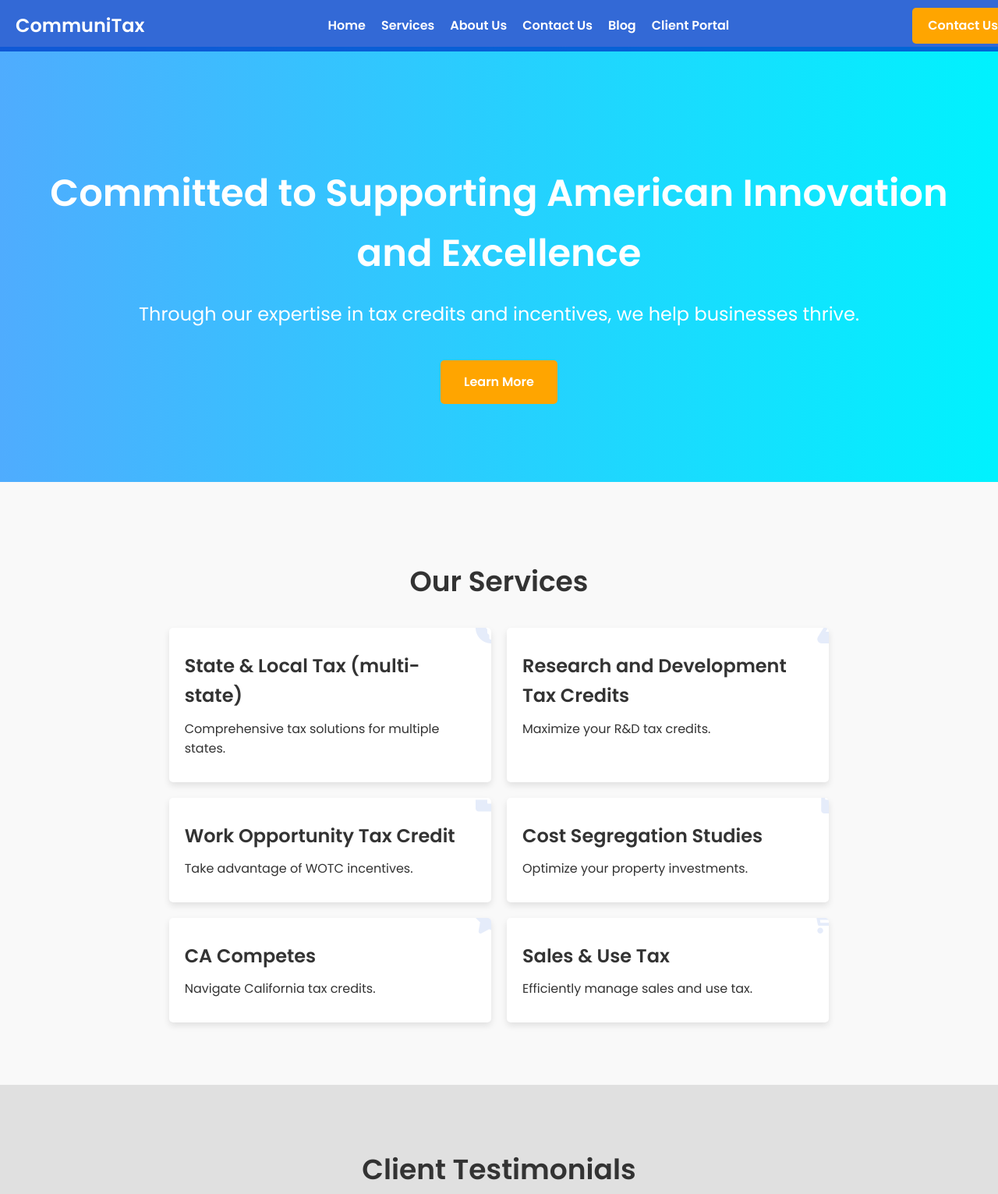
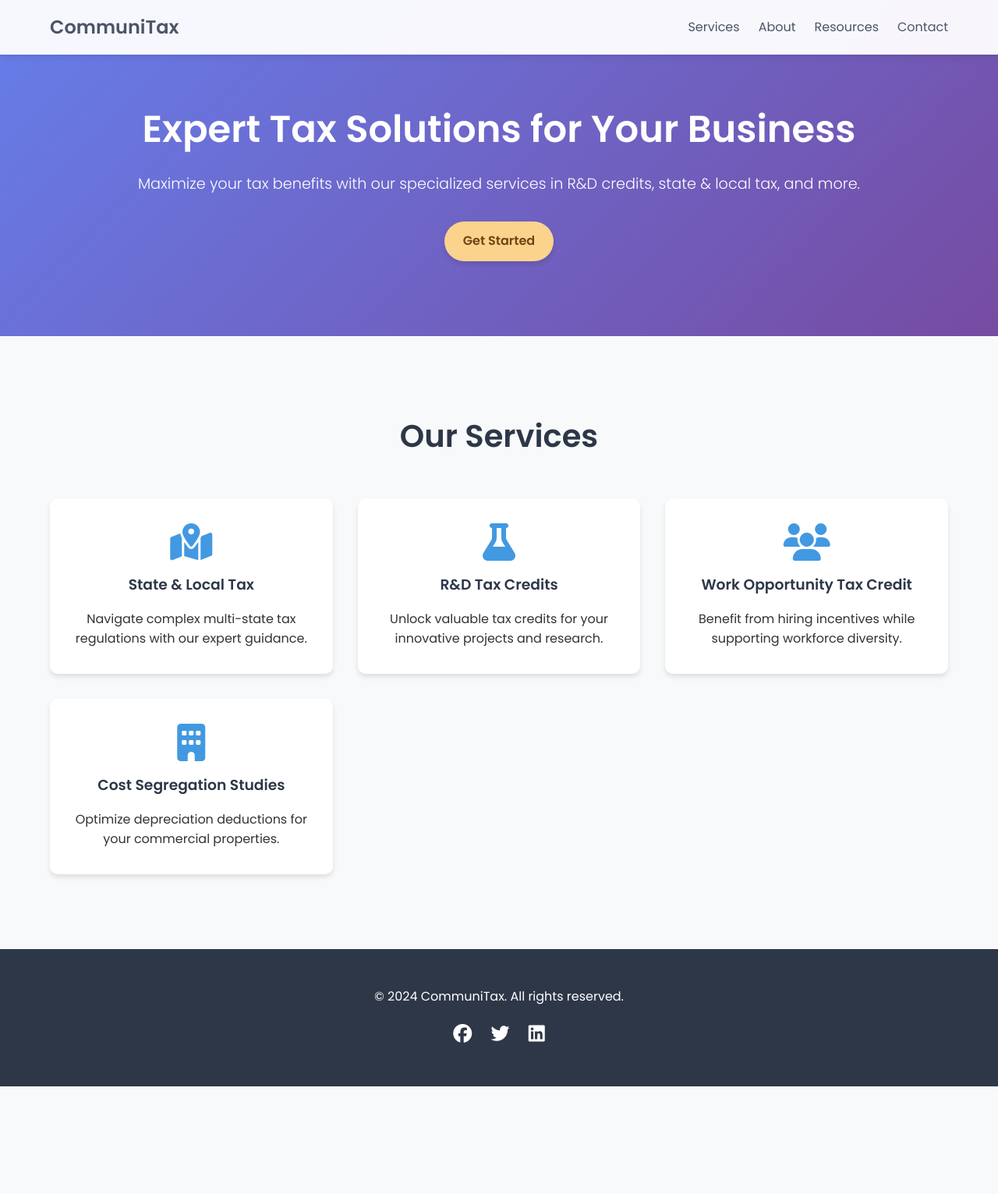
Before and after one commit to TIN2131/AvisStories, a plain HTML site: page MartinsWebsite.html in a window 1280 px wide. Shown: the top 1531 px of the page at 78% size. After the commit the page ends 1393 px from the top, so only its background shows below. Drawn offline with Linux system fonts and the light colour scheme.

Commit message:
Update MartinsWebsite.html

```diff
--- a/MartinsWebsite.html
+++ b/MartinsWebsite.html
@@ -3,334 +3,256 @@
 <head>
     <meta charset="UTF-8">
     <meta name="viewport" content="width=device-width, initial-scale=1.0">
-    <title>CommuniTax</title>
-    <link href="https://fonts.googleapis.com/css2?family=Poppins:wght@400;600&display=swap" rel="stylesheet">
-    <link rel="stylesheet" href="https://cdnjs.cloudflare.com/ajax/libs/font-awesome/6.0.0-beta3/css/all.min.css">
+    <title>CommuniTax - Expert Tax Solutions for Your Business</title>
+    <link href="https://fonts.googleapis.com/css2?family=Poppins:wght@300;400;600&display=swap" rel="stylesheet">
+    <script src="https://kit.fontawesome.com/a076d05399.js"></script>
     <style>
+        /* Reset and base styles */
+        * {
+            margin: 0;
+            padding: 0;
+            box-sizing: border-box;
+        }
         body {
             font-family: 'Poppins', sans-serif;
-            margin: 0;
-            padding: 0;
+            line-height: 1.6;
             color: #333;
-            line-height: 1.6;
+            background-color: #f8f9fa;
+        }
+        .container {
+            width: 90%;
+            max-width: 1200px;
+            margin: 0 auto;
         }
 
+        /* Header styles */
         header {
-            background: rgba(0, 68, 204, 0.8);
-            color: white;
-            padding: 10px 20px;
-            display: flex;
-            justify-content: space-between;
-            align-items: center;
+            background-color: rgba(255, 255, 255, 0.95);
+            box-shadow: 0 2px 10px rgba(0, 0, 0, 0.1);
             position: fixed;
             width: 100%;
             top: 0;
             z-index: 1000;
         }
-
+        nav {
+            display: flex;
+            justify-content: space-between;
+            align-items: center;
+            padding: 1rem 0;
+        }
         .logo {
-            font-size: 24px;
-            font-weight: bold;
+            font-size: 1.5rem;
+            font-weight: 600;
+            color: #4a5568;
+        }
+        .nav-links {
+            display: flex;
+            list-style: none;
+        }
+        .nav-links li {
+            margin-left: 1.5rem;
+        }
+        .nav-links a {
+            color: #4a5568;
+            text-decoration: none;
+            font-weight: 400;
+            transition: color 0.3s ease;
+        }
+        .nav-links a:hover {
+            color: #3182ce;
         }
 
-        nav ul {
-            list-style: none;
-            margin: 0;
-            padding: 0;
-            display: flex;
+        /* Hero section styles */
+        .hero {
+            background: linear-gradient(135deg, #667eea 0%, #764ba2 100%);
+            color: #fff;
+            padding: 8rem 0 6rem;
+            text-align: center;
+        }
+        .hero h1 {
+            font-size: 3rem;
+            margin-bottom: 1rem;
+            font-weight: 600;
+        }
+        .hero p {
+            font-size: 1.2rem;
+            margin-bottom: 2rem;
+            font-weight: 300;
+        }
+        .cta-button {
+            display: inline-block;
+            background-color: #fbd38d;
+            color: #744210;
+            padding: 0.8rem 1.5rem;
+            text-decoration: none;
+            border-radius: 50px;
+            font-weight: 600;
+            transition: all 0.3s ease;
+            box-shadow: 0 4px 6px rgba(0, 0, 0, 0.1);
+        }
+        .cta-button:hover {
+            background-color: #f6ad55;
+            transform: translateY(-2px);
+            box-shadow: 0 6px 8px rgba(0, 0, 0, 0.15);
         }
 
-        nav ul li {
-            margin: 0 10px;
+        /* Services section styles */
+        .services {
+            padding: 6rem 0;
+        }
+        .services h2 {
+            text-align: center;
+            margin-bottom: 3rem;
+            font-size: 2.5rem;
+            color: #2d3748;
+        }
+        .service-grid {
+            display: grid;
+            grid-template-columns: repeat(auto-fit, minmax(280px, 1fr));
+            gap: 2rem;
+        }
+        .service-card {
+            background-color: #fff;
+            padding: 2rem;
+            border-radius: 10px;
+            text-align: center;
+            transition: all 0.3s ease;
+            box-shadow: 0 4px 6px rgba(0, 0, 0, 0.1);
+        }
+        .service-card:hover {
+            transform: translateY(-5px);
+            box-shadow: 0 8px 15px rgba(0, 0, 0, 0.1);
+        }
+        .service-card i {
+            font-size: 3rem;
+            margin-bottom: 1rem;
+            color: #4299e1;
+        }
+        .service-card h3 {
+            margin-bottom: 1rem;
+            color: #2d3748;
         }
 
-        nav ul li a {
-            color: white;
-            text-decoration: none;
-            font-weight: 600;
+        /* Footer styles */
+        footer {
+            background-color: #2d3748;
+            color: #fff;
+            padding: 3rem 0;
+            text-align: center;
+        }
+        .social-links {
+            margin-top: 1rem;
+        }
+        .social-links a {
+            color: #fff;
+            font-size: 1.5rem;
+            margin: 0 10px;
+            transition: color 0.3s ease;
+        }
+        .social-links a:hover {
+            color: #fbd38d;
         }
 
-        .contact-button {
-            background-color: #ffa500;
-            color: white;
-            padding: 10px 20px;
-            text-decoration: none;
-            border-radius: 5px;
-            font-weight: 600;
+        /* Animations */
+        @keyframes fadeIn {
+            from { opacity: 0; transform: translateY(20px); }
+            to { opacity: 1; transform: translateY(0); }
         }
-
-        .banner {
-            background: linear-gradient(to right, #4facfe, #00f2fe);
-            color: white;
-            text-align: center;
-            padding: 150px 20px 100px;
-        }
-
-        .banner h1 {
-            font-size: 48px;
-            margin: 0;
-        }
-
-        .banner p {
-            font-size: 24px;
-            margin: 20px 0;
-        }
-
-        .cta-button {
-            background-color: #ffa500;
-            color: white;
-            padding: 15px 30px;
-            text-decoration: none;
-            border-radius: 5px;
-            margin-top: 20px;
-            display: inline-block;
-            font-weight: 600;
-            transition: background-color 0.3s;
-        }
-
-        .cta-button:hover {
-            background-color: #cc8400;
-        }
-
-        #services {
-            padding: 70px 20px;
-            text-align: center;
-            background: #f9f9f9;
-        }
-
-        #services h2 {
-            font-size: 36px;
-            margin-bottom: 20px;
-        }
-
-        .service-list {
-            display: flex;
-            flex-wrap: wrap;
-            justify-content: center;
-        }
-
-        .service-item {
-            background-color: white;
-            padding: 20px;
-            margin: 10px;
-            width: calc(33.333% - 40px);
-            box-shadow: 0 4px 8px rgba(0, 0, 0, 0.1);
-            text-align: left;
-            border-radius: 5px;
-            transition: transform 0.3s, box-shadow 0.3s;
-            position: relative;
-            overflow: hidden;
-        }
-
-        .service-item:hover {
-            transform: translateY(-10px);
-            box-shadow: 0 8px 16px rgba(0, 0, 0, 0.2);
-        }
-
-        .service-item h3 {
-            margin: 10px 0;
-            font-size: 24px;
-        }
-
-        .service-item p {
-            margin: 10px 0;
-        }
-
-        .service-item i {
-            font-size: 40px;
-            color: #0044cc;
-            position: absolute;
-            top: -20px;
-            right: -20px;
-            opacity: 0.1;
-        }
-
-        #testimonials {
-            background-color: #e0e0e0;
-            padding: 50px 20px;
-            text-align: center;
-        }
-
-        #testimonials h2 {
-            font-size: 36px;
-            margin-bottom: 20px;
-        }
-
-        .testimonial-list {
-            max-width: 800px;
-            margin: 0 auto;
-        }
-
-        blockquote {
-            font-style: italic;
-            margin: 20px 0;
-            opacity: 0;
-            animation: fadeIn 1s forwards;
-        }
-
-        @keyframes fadeIn {
-            from {
-                opacity: 0;
-            }
-            to {
-                opacity: 1;
-            }
-        }
-
-        footer {
-            background-color: #333;
-            color: white;
-            padding: 20px;
-            text-align: center;
-        }
-
-        .footer-content {
-            display: flex;
-            flex-direction: column;
-            align-items: center;
-        }
-
-        .contact-info, .social-media, .newsletter {
-            margin: 10px 0;
-        }
-
-        .social-media ul {
-            list-style: none;
-            margin: 0;
-            padding: 0;
-            display: flex;
-            justify-content: center;
-        }
-
-        .social-media ul li {
-            margin: 0 10px;
-        }
-
-        .social-media ul li a {
-            color: white;
-            text-decoration: none;
-            font-size: 24px;
-        }
-
-        .newsletter input {
-            padding: 10px;
-            border: none;
-            border-radius: 5px;
-            margin-right: 10px;
-        }
-
-        .newsletter button {
-            padding: 10px 20px;
-            border: none;
-            border-radius: 5px;
-            background-color: #ffa500;
-            color: white;
-            font-weight: 600;
-            cursor: pointer;
-            transition: background-color 0.3s;
-        }
-
-        .newsletter button:hover {
-            background-color: #cc8400;
-        }
-
-        main {
-            padding-top: 60px;
+        .fade-in {
+            animation: fadeIn 1s ease-out;
         }
     </style>
 </head>
 <body>
     <header>
-        <div class="logo">CommuniTax</div>
-        <nav>
-            <ul>
-                <li><a href="#home">Home</a></li>
+        <nav class="container">
+            <div class="logo">CommuniTax</div>
+            <ul class="nav-links">
                 <li><a href="#services">Services</a></li>
-                <li><a href="#about">About Us</a></li>
-                <li><a href="#contact">Contact Us</a></li>
-                <li><a href="#blog">Blog</a></li>
-                <li><a href="#client-portal">Client Portal</a></li>
+                <li><a href="#about">About</a></li>
+                <li><a href="#resources">Resources</a></li>
+                <li><a href="#contact">Contact</a></li>
             </ul>
         </nav>
-        <a href="#contact" class="contact-button">Contact Us</a>
     </header>
 
     <main>
-        <section id="home" class="banner">
-            <h1>Committed to Supporting American Innovation and Excellence</h1>
-            <p>Through our expertise in tax credits and incentives, we help businesses thrive.</p>
-            <a href="#services" class="cta-button">Learn More</a>
-        </section>
-
-        <section id="services">
-            <h2>Our Services</h2>
-            <div class="service-list">
-                <div class="service-item">
-                    <i class="fas fa-globe-americas"></i>
-                    <h3>State & Local Tax (multi-state)</h3>
-                    <p>Comprehensive tax solutions for multiple states.</p>
-                </div>
-                <div class="service-item">
-                    <i class="fas fa-flask"></i>
-                    <h3>Research and Development Tax Credits</h3>
-                    <p>Maximize your R&D tax credits.</p>
-                </div>
-                <div class="service-item">
-                    <i class="fas fa-briefcase"></i>
-                    <h3>Work Opportunity Tax Credit</h3>
-                    <p>Take advantage of WOTC incentives.</p>
-                </div>
-                <div class="service-item">
-                    <i class="fas fa-building"></i>
-                    <h3>Cost Segregation Studies</h3>
-                    <p>Optimize your property investments.</p>
-                </div>
-                <div class="service-item">
-                    <i class="fas fa-star"></i>
-                    <h3>CA Competes</h3>
-                    <p>Navigate California tax credits.</p>
-                </div>
-                <div class="service-item">
-                    <i class="fas fa-shopping-cart"></i>
-                    <h3>Sales & Use Tax</h3>
-                    <p>Efficiently manage sales and use tax.</p>
-                </div>
+        <section class="hero">
+            <div class="container fade-in">
+                <h1>Expert Tax Solutions for Your Business</h1>
+                <p>Maximize your tax benefits with our specialized services in R&D credits, state & local tax, and more.</p>
+                <a href="#contact" class="cta-button">Get Started</a>
             </div>
         </section>
 
-        <section id="testimonials">
-            <h2>Client Testimonials</h2>
-            <div class="testimonial-list">
-                <blockquote>"CommuniTax helped us save thousands on our tax bill. Highly recommend!"</blockquote>
-                <blockquote>"Excellent service and knowledgeable team. They made the process easy."</blockquote>
+        <section id="services" class="services">
+            <div class="container">
+                <h2 class="fade-in">Our Services</h2>
+                <div class="service-grid">
+                    <div class="service-card fade-in">
+                        <i class="fas fa-map-marked-alt"></i>
+                        <h3>State & Local Tax</h3>
+                        <p>Navigate complex multi-state tax regulations with our expert guidance.</p>
+                    </div>
+                    <div class="service-card fade-in">
+                        <i class="fas fa-flask"></i>
+                        <h3>R&D Tax Credits</h3>
+                        <p>Unlock valuable tax credits for your innovative projects and research.</p>
+                    </div>
+                    <div class="service-card fade-in">
+                        <i class="fas fa-users"></i>
+                        <h3>Work Opportunity Tax Credit</h3>
+                        <p>Benefit from hiring incentives while supporting workforce diversity.</p>
+                    </div>
+                    <div class="service-card fade-in">
+                        <i class="fas fa-building"></i>
+                        <h3>Cost Segregation Studies</h3>
+                        <p>Optimize depreciation deductions for your commercial properties.</p>
+                    </div>
+                </div>
             </div>
         </section>
     </main>
 
     <footer>
-        <div class="footer-content">
-            <div class="contact-info">
-                <h3>Contact Us</h3>
-                <p>Phone: 1.800.123.4567</p>
-                <p>Email: info@communitax.com</p>
-                <p>Address: 123 Main Street, Anytown, USA</p>
-            </div>
-            <div class="social-media">
-                <h3>Follow Us</h3>
-                <ul>
-                    <li><a href="#"><i class="fab fa-linkedin"></i></a></li>
-                    <li><a href="#"><i class="fab fa-facebook"></i></a></li>
-                    <li><a href="#"><i class="fab fa-twitter"></i></a></li>
-                </ul>
-            </div>
-            <div class="newsletter">
-                <h3>Newsletter Signup</h3>
-                <form>
-                    <input type="email" placeholder="Your email address">
-                    <button type="submit">Subscribe</button>
-                </form>
+        <div class="container">
+            <p>&copy; 2024 CommuniTax. All rights reserved.</p>
+            <div class="social-links">
+                <a href="#"><i class="fab fa-facebook"></i></a>
+                <a href="#"><i class="fab fa-twitter"></i></a>
+                <a href="#"><i class="fab fa-linkedin"></i></a>
             </div>
         </div>
     </footer>
+
+    <script>
+        // Simple smooth scrolling for navigation links
+        document.querySelectorAll('a[href^="#"]').forEach(anchor => {
+            anchor.addEventListener('click', function (e) {
+                e.preventDefault();
+                document.querySelector(this.getAttribute('href')).scrollIntoView({
+                    behavior: 'smooth'
+                });
+            });
+        });
+
+        // Fade-in animation on scroll
+        const fadeElems = document.querySelectorAll('.fade-in');
+        const observer = new IntersectionObserver((entries) => {
+            entries.forEach(entry => {
+                if (entry.isIntersecting) {
+                    entry.target.style.opacity = 1;
+                    entry.target.style.transform = 'translateY(0)';
+                }
+            });
+        }, { threshold: 0.1 });
+
+        fadeElems.forEach(elem => {
+            elem.style.opacity = 0;
+            elem.style.transform = 'translateY(20px)';
+            elem.style.transition = 'opacity 0.5s ease, transform 0.5s ease';
+            observer.observe(elem);
+        });
+    </script>
 </body>
 </html>
```
